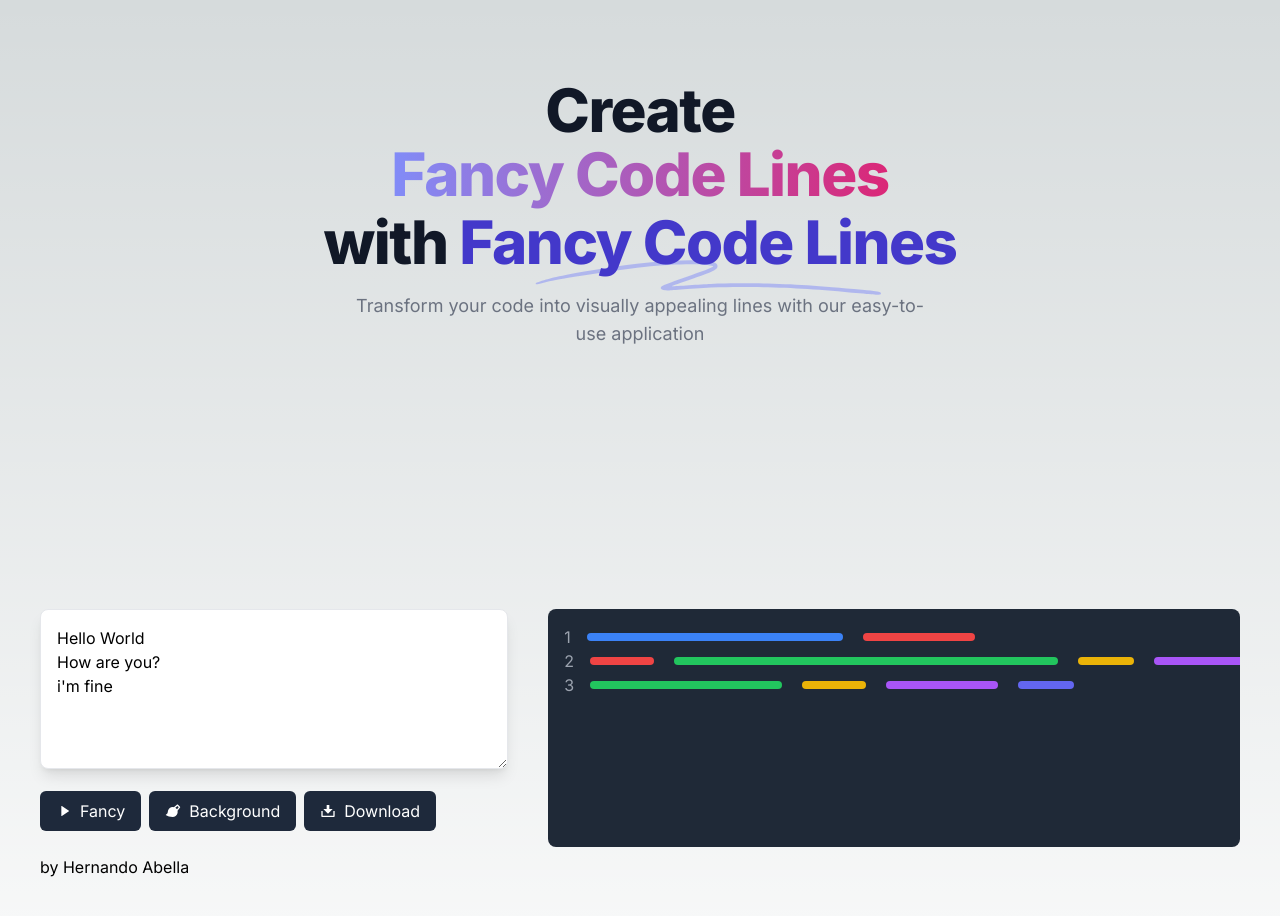
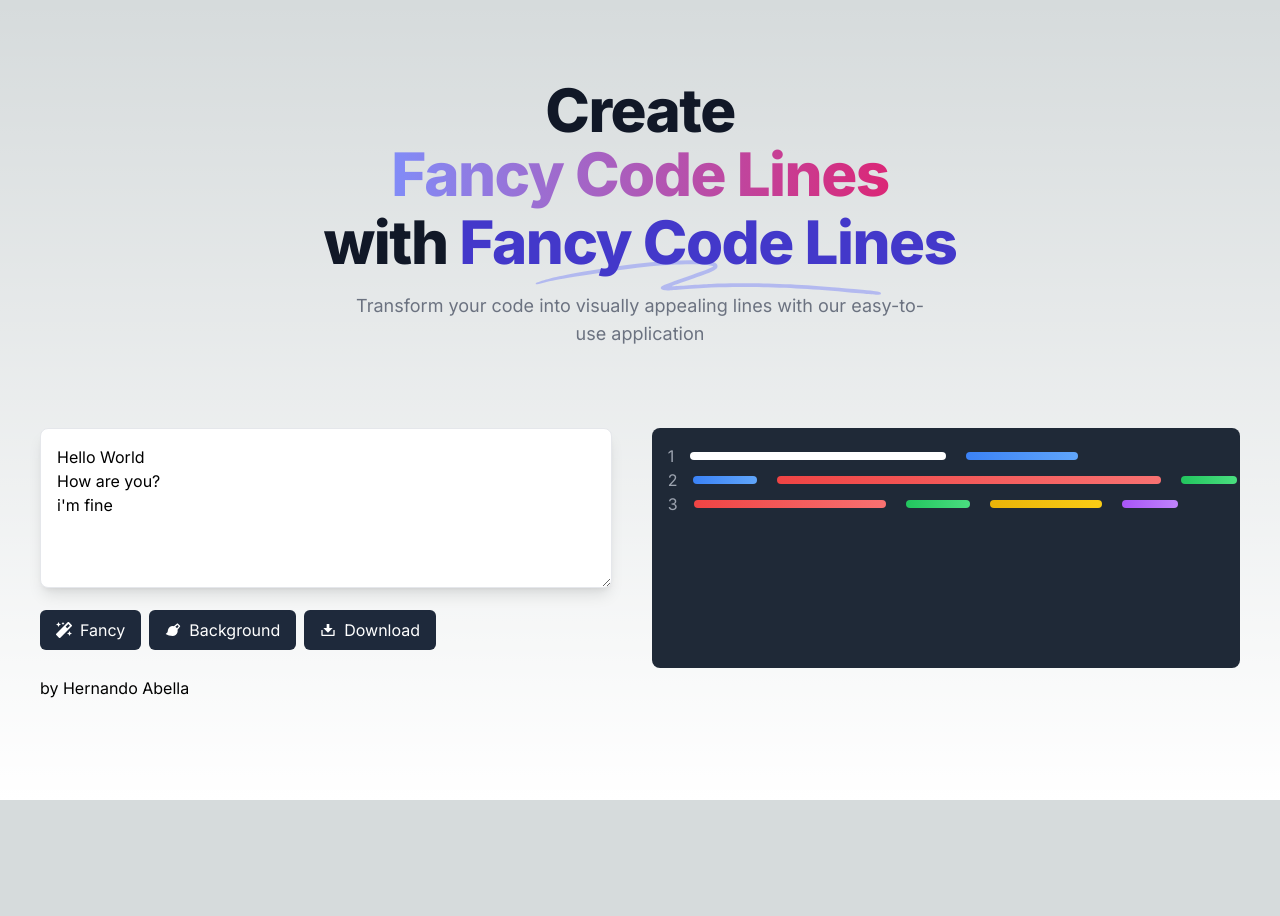
Before and after one commit to hernandoabella/fancy-code-lines, a Next.js app in the folder code-lines/: page / in a window 1280 px wide. Shown: the top 916 px of the page. After the commit the page ends 800 px from the top, so only its background shows below. Built offline with nearby package versions, Linux system fonts and the light colour scheme.

Commit message:
Versioning untracked files

```diff
--- a/code-lines/app/components/Header.tsx
+++ b/code-lines/app/components/Header.tsx
@@ -1,9 +1,13 @@
 import React from "react";
+import { motion } from "framer-motion";
 
 const Header = () => {
   return (
-    <div>
-      <div className="">
+    <motion.div
+      initial={{ opacity: 0 }}
+      animate={{ opacity: 1 }}
+      transition={{ duration: 1 }}
+    >
       <div className="text-center pt-10 md:pt-20">
         <h1 className="text-4xl font-extrabold tracking-tight text-gray-900 dark:text-slate-200 sm:text-5xl md:text-6xl">
           <span className="block xl:inline">
@@ -32,8 +36,7 @@
           easy-to-use application
         </p>
       </div>
-      </div>
-    </div>
+    </motion.div>
   );
 };
 
--- a/code-lines/app/page.tsx
+++ b/code-lines/app/page.tsx
@@ -2,8 +2,10 @@
 
 import React, { useState, useEffect, useRef } from "react";
 import html2canvas from "html2canvas";
-import { RiPlayFill, RiBrushFill, RiDownload2Fill } from "react-icons/ri";
-import Header from "@/app/components/Header"
+import { RiBrushFill, RiDownload2Fill } from "react-icons/ri";
+import { FaMagic } from "react-icons/fa"; // Importa el icono de varita mágica
+import { motion } from "framer-motion"; // Importa framer-motion
+import Header from "@/app/components/Header";
 
 const Home = () => {
   const defaultCode = "Hello World\nHow are you?\ni'm fine";
@@ -16,20 +18,14 @@
   const processCode = () => {
     const lines = inputCode.split("\n");
     const colors = [
-      "bg-blue-500",
-      "bg-red-500",
-      "bg-green-500",
-      "bg-yellow-500",
-      "bg-purple-500",
-      "bg-indigo-500",
-      "bg-pink-500",
-      "bg-blue-600",
-      "bg-red-600",
-      "bg-green-600",
-      "bg-yellow-600",
-      "bg-purple-600",
-      "bg-indigo-600",
-      "bg-pink-600",
+      "bg-white",
+      "bg-gradient-to-l from-blue-400 to-blue-500",
+      "bg-gradient-to-l from-red-400 to-red-500",
+      "bg-gradient-to-l from-green-400 to-green-500",
+      "bg-gradient-to-l from-yellow-400 to-yellow-500",
+      "bg-gradient-to-l from-purple-400 to-purple-500",
+      "bg-gradient-to-l from-indigo-400 to-indigo-500",
+      "bg-gradient-to-l from-pink-400 to-pink-500",
       "bg-white",
     ];
 
@@ -53,7 +49,7 @@
         return (
           <div
             key={wordIndex}
-            className={` p-1 rounded-lg ${color} ${randomWidthClass} gradient-border`}
+            className={`p-1 rounded-lg ${color} ${randomWidthClass} gradient-border`}
           ></div>
         );
       });
@@ -106,16 +102,21 @@
   }, []);
 
   return (
-    <div>
+    <div className="md:h-screen">
       <div>
         <Header />
       </div>
-      <div className="flex justify-center items-center h-screen w-full">
+      <div className="flex justify-center items-center pt-20 w-full">
         <div className="container mx-auto px-10">
-          <div className="gap-10 flex">
-            <div className="w-1/2">
+          <div className="gap-10 md:flex">
+            <motion.div
+              initial={{ opacity: 0 }}
+              animate={{ opacity: 1 }}
+              transition={{ duration: 1 }}
+              className="md:w-full"
+            >
               <textarea
-                className="h-40 p-4 border mb-4 w-full rounded-lg shadow-lg"
+                className="h-40 p-4 border text-black mb-4 w-full rounded-lg shadow-lg"
                 value={inputCode}
                 onChange={(e) => setInputCode(e.target.value)}
                 placeholder="Insert your code here..."
@@ -125,7 +126,7 @@
                   className="flex items-center bg-slate-800 text-white px-4 py-2 rounded-md mb-4 mr-2"
                   onClick={processCode}
                 >
-                  <RiPlayFill className="mr-2" />
+                  <FaMagic className="mr-2" />
                   <span>Fancy</span>
                 </button>
                 <button
@@ -143,10 +144,14 @@
                   <span>Download</span>
                 </button>
               </div>
-            </div>
-            <div
+            </motion.div>
+
+            <motion.div
               ref={editorRef}
-              className={`whitespace-pre p-4 rounded-lg ${editorBg} overflow-x-auto max-h-96 overflow-y-auto`}
+              initial={{ opacity: 0 }}
+              animate={{ opacity: 1 }}
+              transition={{ duration: 1 }}
+              className={`whitespace-pre w-full h-60  p-4 rounded-lg ${editorBg} overflow-x-auto max-h-96 overflow-y-auto`}
             >
               {codeLines.map((line, lineIndex) => (
                 <div key={lineIndex} className="flex items-center">
@@ -156,7 +161,7 @@
                   <div className="flex gap-5 py-2">{line}</div>
                 </div>
               ))}
-            </div>
+            </motion.div>
           </div>
           <footer className="py-2">by Hernando Abella</footer>
         </div>
```
Lines whose indentation alone changed are shown as unchanged.
